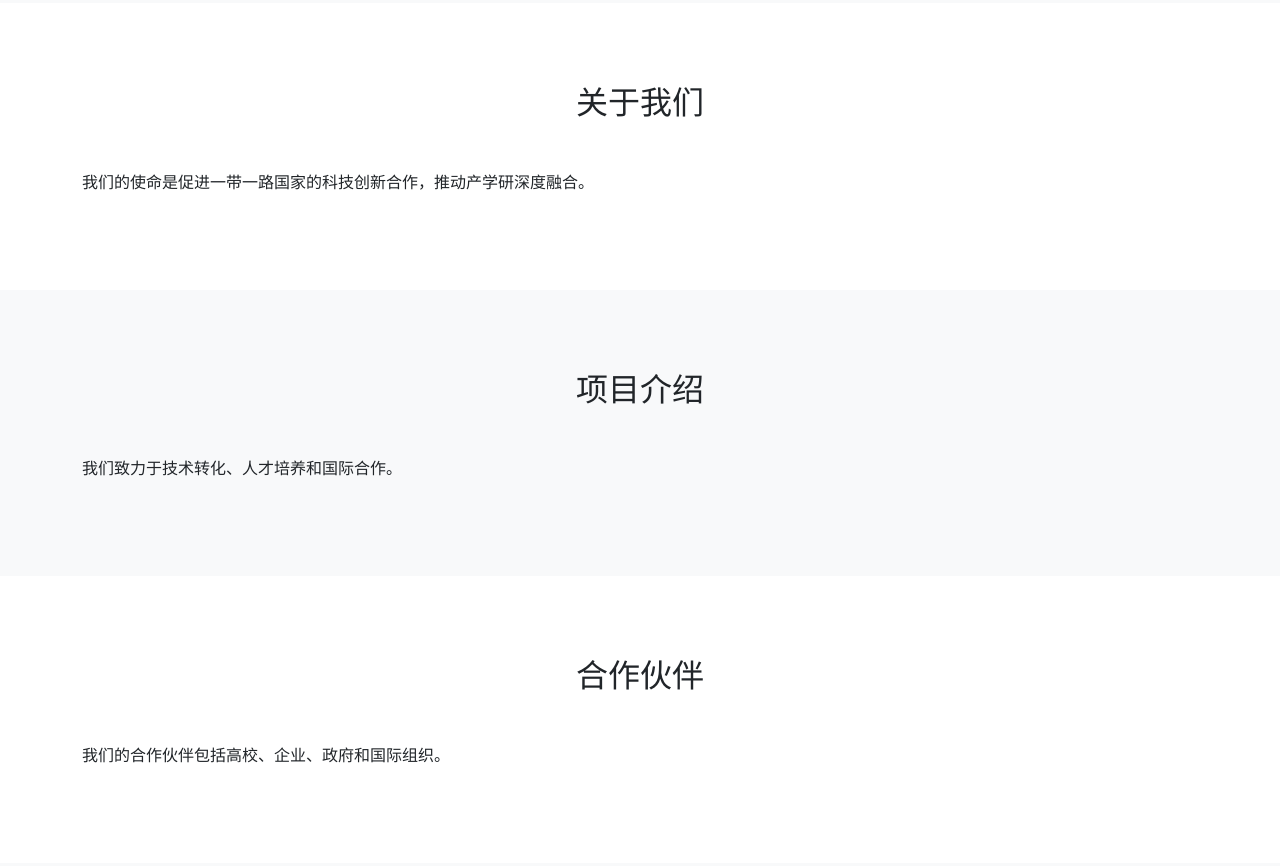
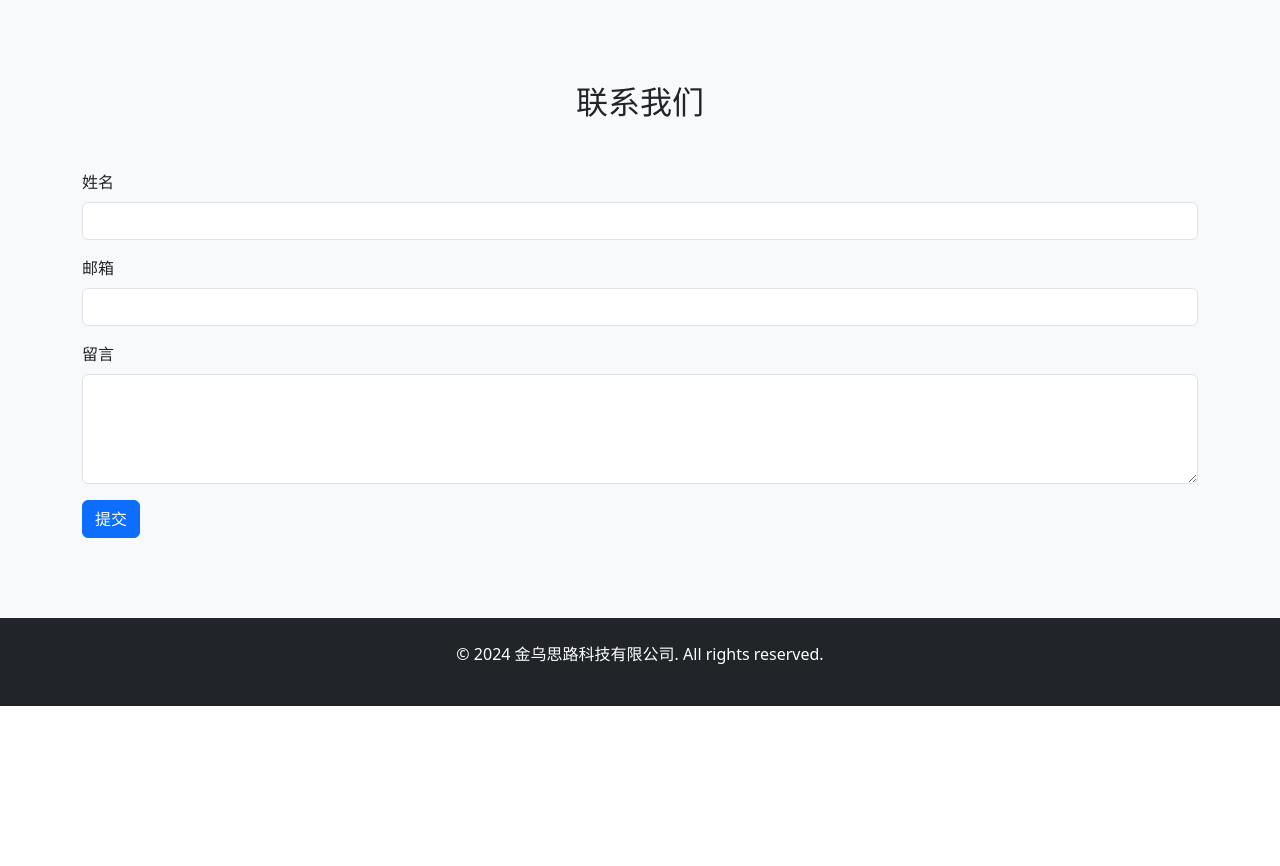
Before and after one commit to Dalenis/GYMIND, a plain HTML site: page index.html in a window 1280 px wide. Shown: the part 1075-1941 px from the top of the page. After the commit the page ends 1781 px from the top, so only its background shows below. Drawn offline with nearby package versions, Linux system fonts and the light colour scheme.

Commit message:
Update index.html

```diff
--- a/index.html
+++ b/index.html
@@ -208,29 +208,6 @@
         </div>
     </section>
 
-    <!-- 关于我们 -->
-    <section id="about" class="section-padding">
-        <div class="container">
-            <h2 class="text-center mb-5" data-i18n="about.title">关于我们</h2>
-            <p data-i18n="about.content">我们的使命是促进一带一路国家的科技创新合作，推动产学研深度融合。</p>
-        </div>
-    </section>
-
-    <!-- 项目介绍 -->
-    <section id="projects" class="section-padding bg-light">
-        <div class="container">
-            <h2 class="text-center mb-5" data-i18n="projects.title">项目介绍</h2>
-            <p data-i18n="projects.content">我们致力于技术转化、人才培养和国际合作。</p>
-        </div>
-    </section>
-
-    <!-- 合作伙伴 -->
-    <section id="partners" class="section-padding">
-        <div class="container">
-            <h2 class="text-center mb-5" data-i18n="partners.title">合作伙伴</h2>
-            <p data-i18n="partners.content">我们的合作伙伴包括高校、企业、政府和国际组织。</p>
-        </div>
-    </section>
 
     <!-- 联系我们 -->
     <section id="contact" class="section-padding bg-light">
```
